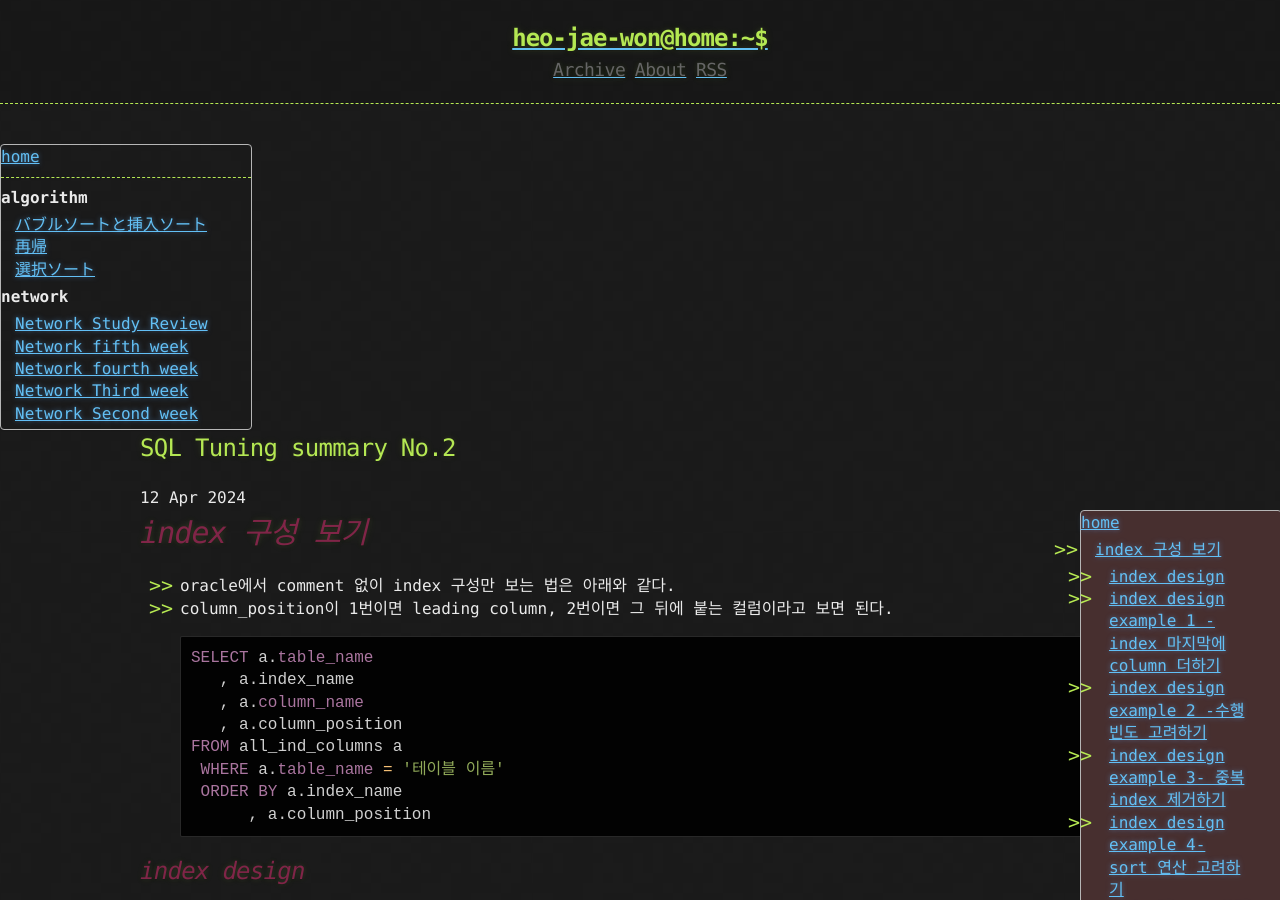
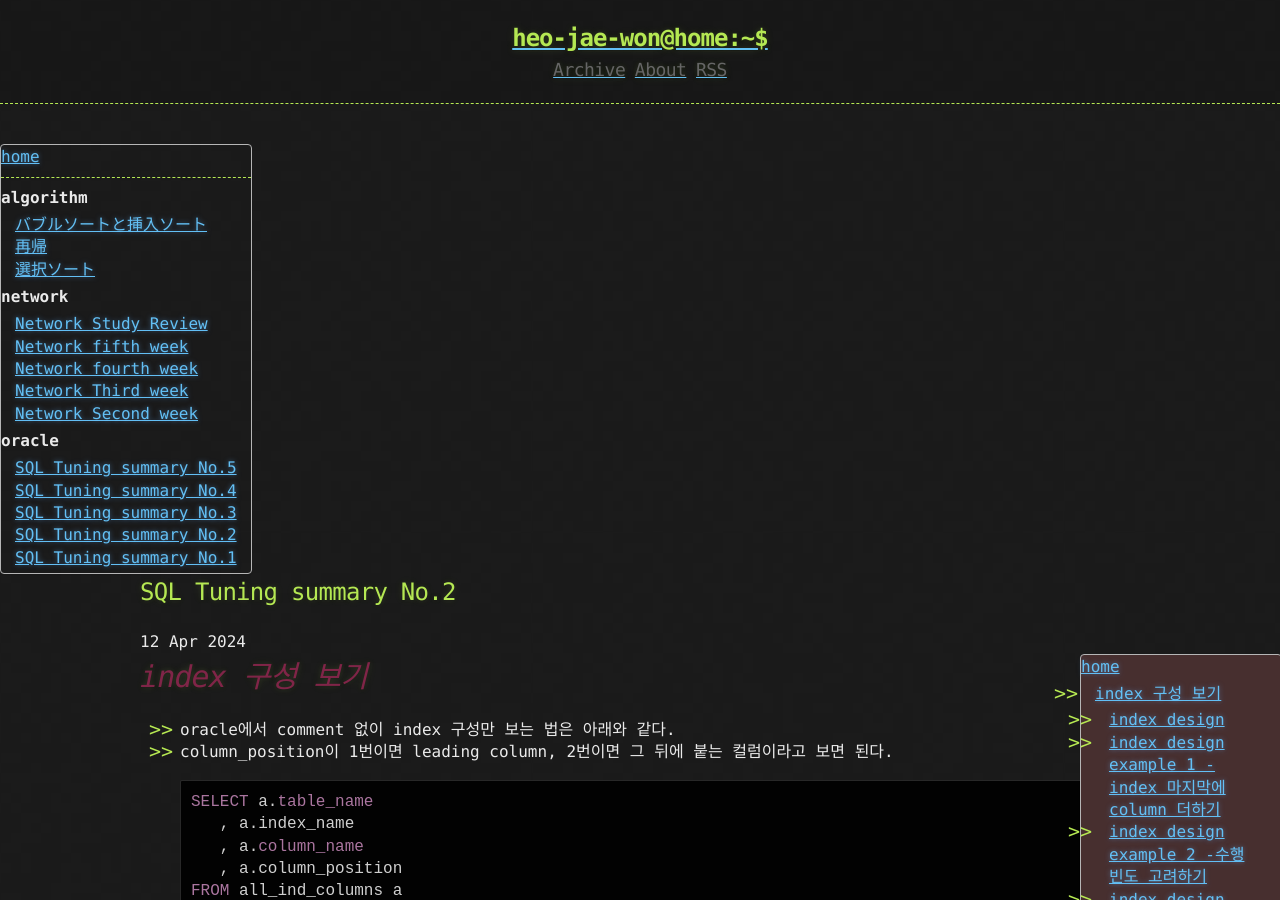
Before and after one commit to Heo-Jae-Won/Heo-Jae-Won.github.io, a Jekyll site: the page built from _posts/oracle/2024-04-12-oracle-2.md, in a window 1280 px wide and 900 px high. Built offline with Jekyll 4.4.1, drawn with Linux system fonts in a browser that asks for light colours.

Commit message:
add category for group oracle

```diff
--- a/_posts/oracle/2024-04-12-oracle-2.md
+++ b/_posts/oracle/2024-04-12-oracle-2.md
@@ -1,6 +1,7 @@
 ---
 title: SQL Tuning summary No.2
 published: true
+categories: [oracle]
 ---
 
 # <span style="color:#802548">_index 구성 보기_</span>
```
Also changed, not shown: _posts/oracle/2024-04-11-oracle-1.md (+1 -0 lines), _posts/oracle/2024-04-15-oracle-3.md (+1 -0 lines), _posts/oracle/2024-04-18-oracle-4.md (+1 -0 lines), _posts/oracle/2024-04-29-oracle5.md (+1 -0 lines).
